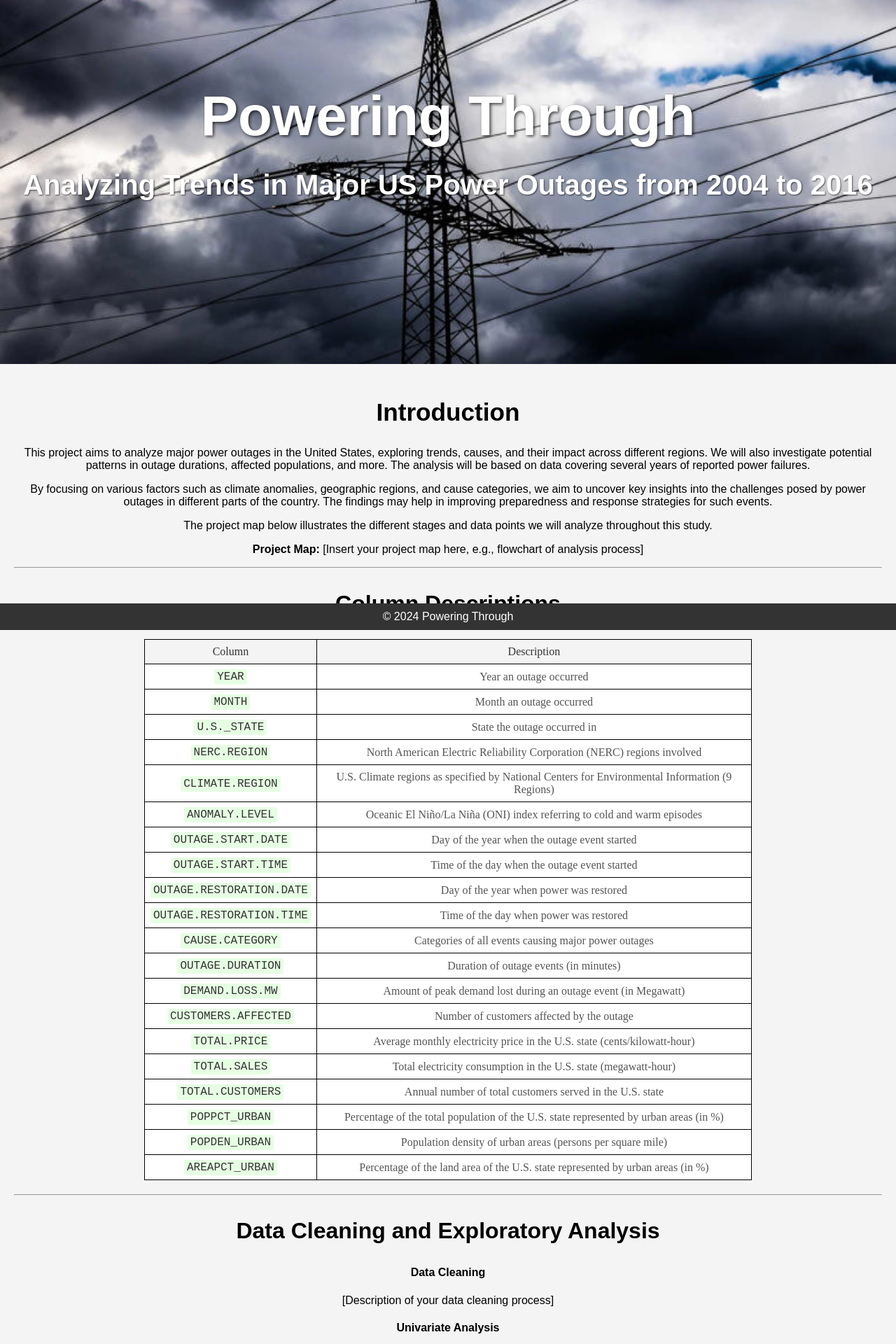
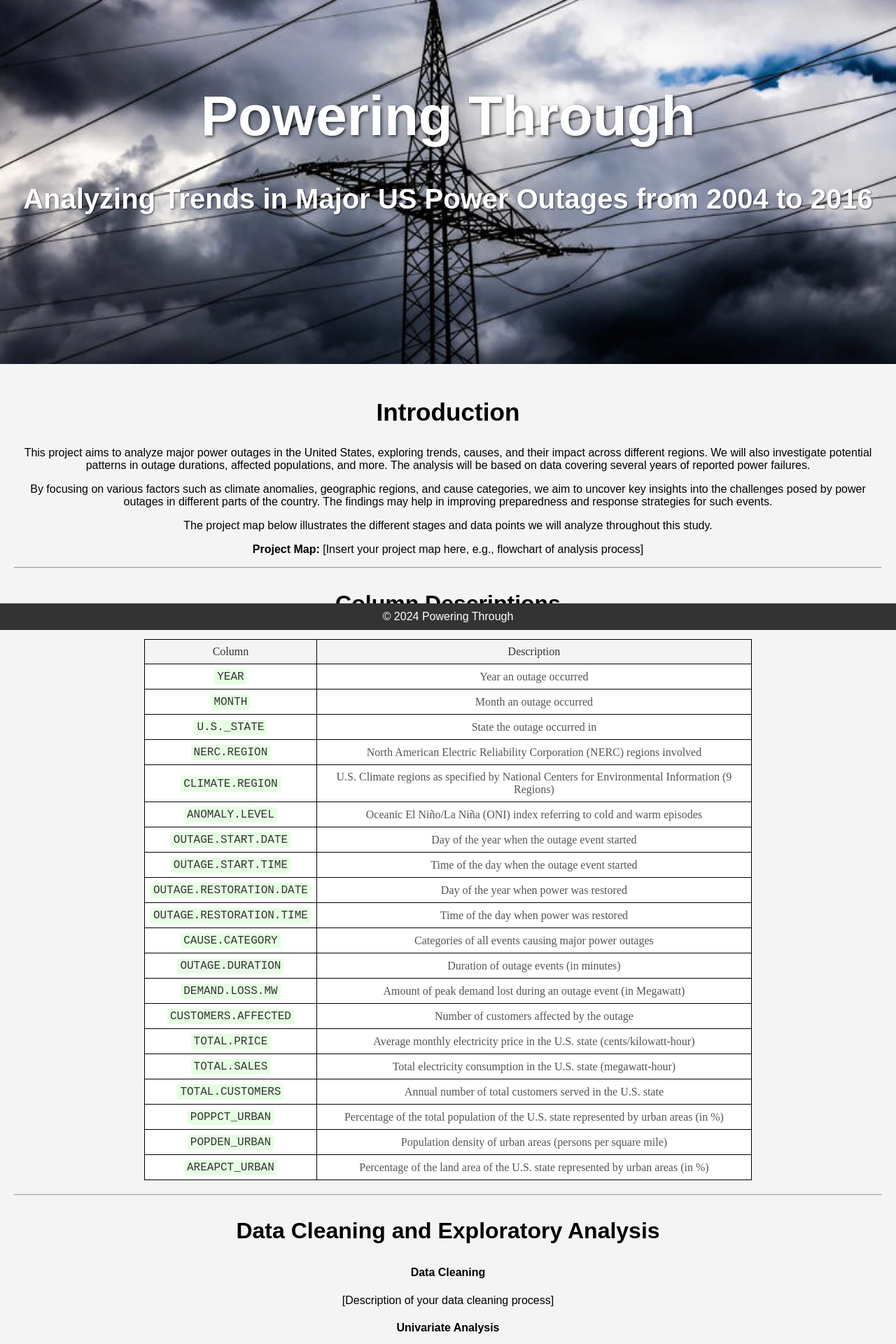
Before and after one commit to andiigonzalez/Power_Outage_Analysis, a Jekyll site: the page built from index.md, in a window 1280 px wide. Shown: the top 1920 px of the page at 70% size. Built offline with Jekyll 4.4.1, drawn with Linux system fonts in a browser that asks for light colours.

Commit message:
Update custom.css

```diff
--- a/assets/css/custom.css
+++ b/assets/css/custom.css
@@ -52,7 +52,7 @@ h3 {
 .custom-banner h3 {
   font-size: 2.5em !important;
   color: white !important; /* Keep white color for banner subtitle */
-  margin-top: 30px;
+  margin-top: 50px;
   text-shadow: 1px 1px 2px rgba(0, 0, 0, 0.6); /* Optional: add text shadow for better contrast */
 }
 
```
